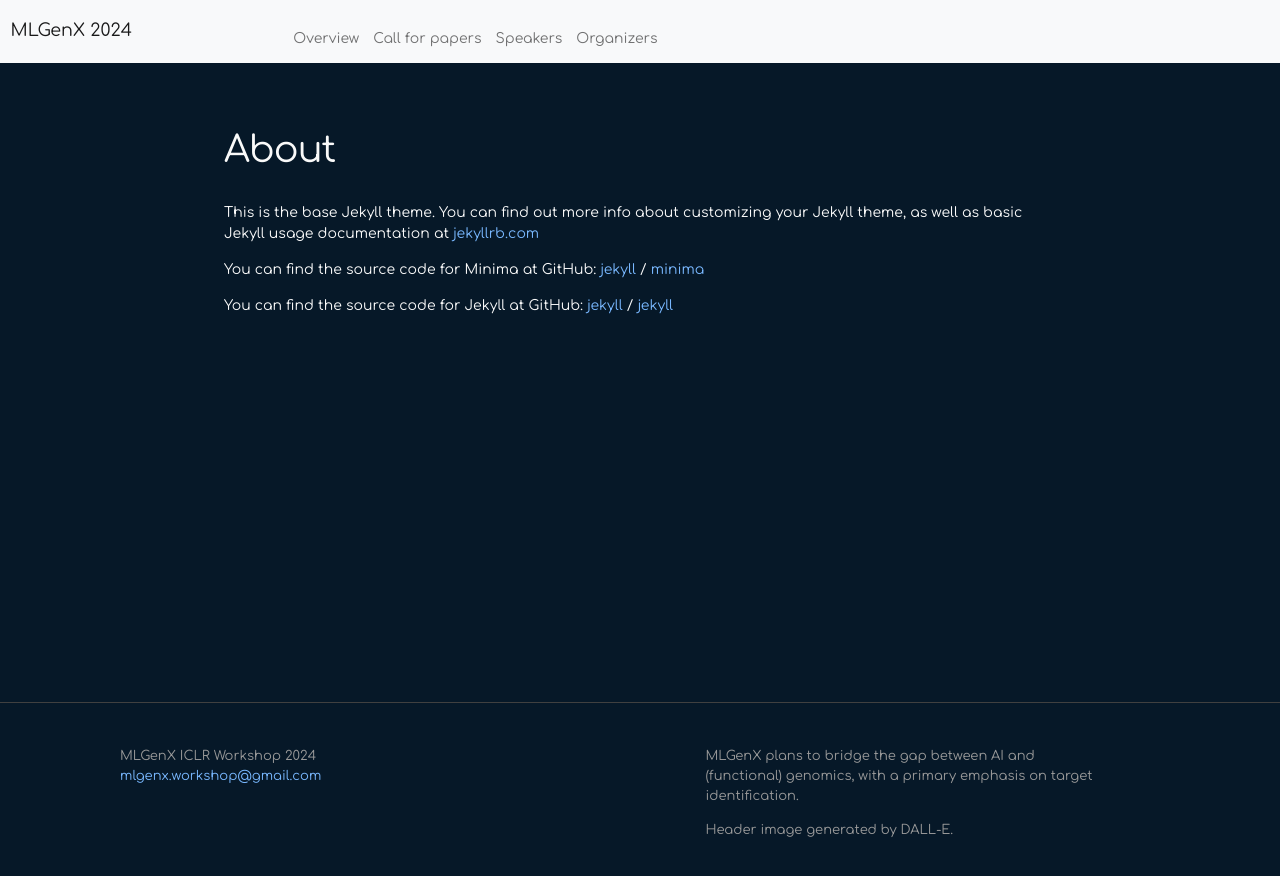
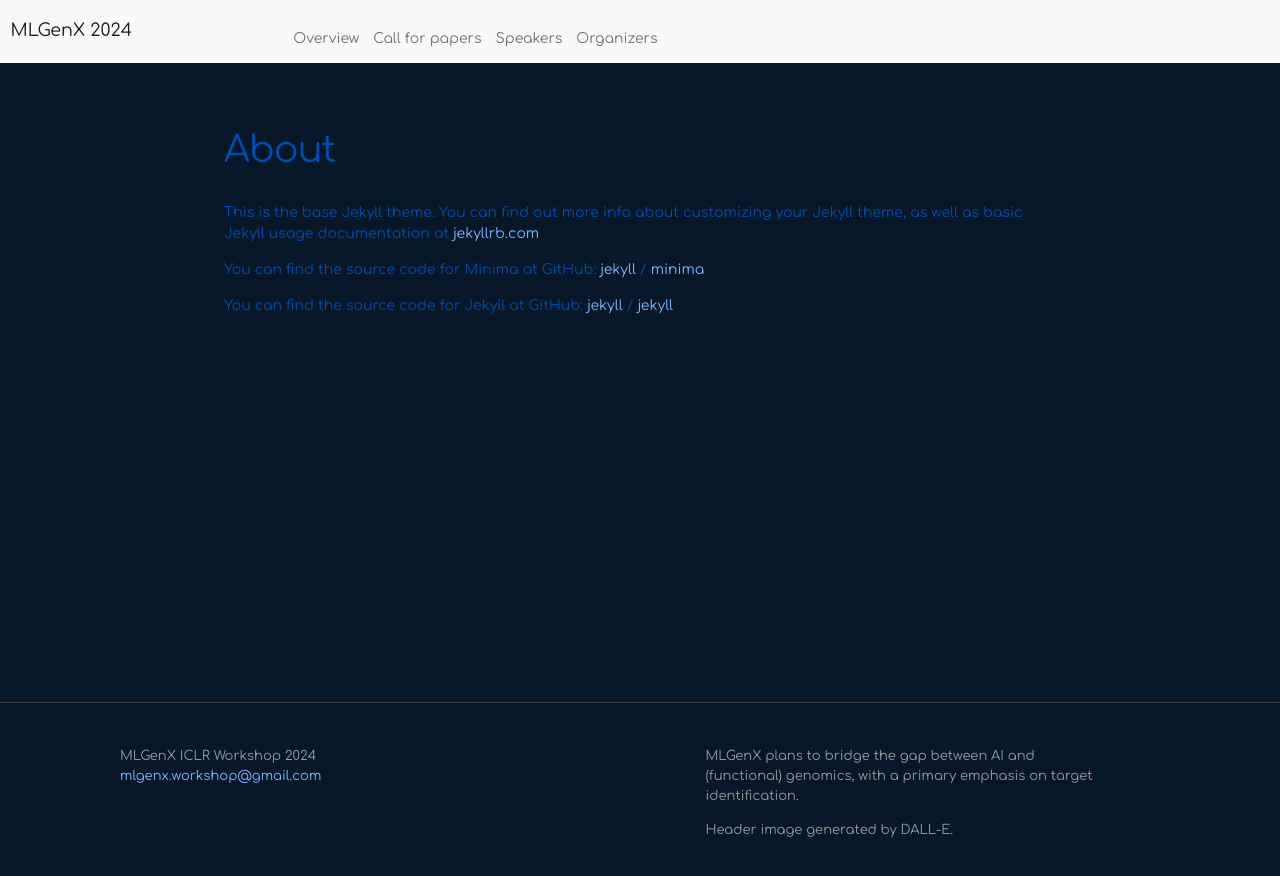
Before and after one commit to mlgenx/mlgenx.github.io, a Jekyll site: the page built from about.md, in a window 1280 px wide. Shown: the top 876 px of the page. Built offline with Jekyll 4.4.1, drawn with Linux system fonts in a browser that asks for light colours; nearby versions of some CDN libraries.

Commit message:
text color updated

```diff
--- a/_sass/minima/skins/dark.scss
+++ b/_sass/minima/skins/dark.scss
@@ -6,7 +6,7 @@ $brand-color-dark:      darken($brand-color, 35%) !default;
 
 $site-title-color:      $brand-color-light !default;
 
-$text-color:            #fafafa !default;
+$text-color:            #004CB2 !default;
 $background-color:      #061828 !default;
 $code-background-color: #212121 !default;
 
```
